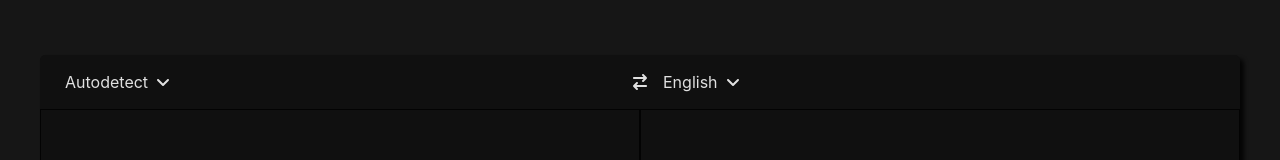
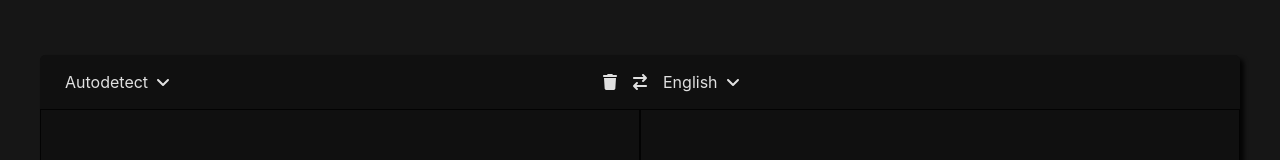
Before and after one commit to r0x00/HelperTranslator, a Vue app: page / in a window 1280 px wide. Shown: the part 120-280 px from the top of the page. Built offline with nearby package versions, Linux system fonts and the light colour scheme.

Commit message:
:green_heart: adding a clear textarea btn

```diff
--- a/src/components/VBoxContent.vue
+++ b/src/components/VBoxContent.vue
@@ -19,6 +19,7 @@ export default {
             dataTranslated: '',
             loadData: false,
             mimetype: { mimetype: 'application/json', extension: 'json' },
+            clearData: false
         }
     },
 
@@ -33,6 +34,8 @@ export default {
         },
         updateData (args) {
             if(this.changeLanguageType && args.type == 'changeLanguageType') return this.changeLanguageType = undefined;
+
+            if(args.type == 'clearData') return this.clearData = !this.clearData;
 
             this[args.type] = args.data;
 
@@ -101,7 +104,7 @@ export default {
 
             <VBoxHeader :languageTitleTranslate="languageTranslate && languageTranslate.lang" :languageTitleTranslated="languageTranslated && languageTranslated.lang"  :changeLanguageType="changeLanguageType" @updateData="updateData" />
             <div class="flex">
-                <VTextArea v-if="!changeLanguageType || changeLanguageType === 'translated'" position="left" :languageTranslate="languageTranslate" :languageTranslated="languageTranslated" @updateData="updateData"/>
+                <VTextArea v-if="!changeLanguageType || changeLanguageType === 'translated'" position="left" :clearData="clearData" :languageTranslate="languageTranslate" :languageTranslated="languageTranslated" @updateData="updateData"/>
                 <VTranslate v-if="changeLanguageType === 'translate'" changeLanguageType="languageTranslate" @updateData="updateData" />
 
 
--- a/src/components/VBoxHeader.vue
+++ b/src/components/VBoxHeader.vue
@@ -11,8 +11,10 @@ export default {
             this.$emit('updateData', { type: 'changeLanguageType', data: type });
         },
         switchLanguage () {
-            this.$emit('updateData', { type: 'switchLanguage'})
-
+            this.$emit('updateData', { type: 'switchLanguage'});
+        },
+        clearTextArea() {
+            this.$emit('updateData', { type: 'clearData' });
         }
     }
 }
@@ -20,9 +22,13 @@ export default {
 
 <template>
     <div class="vbox--header">
-        <div class="vselect" v-on:click="changeLanguage('translate')">
-            <p class="vselect--name">{{ !languageTitleTranslate ? 'Select Language' : languageTitleTranslate }}</p>
-            <font-awesome-icon :icon="['fas', 'angle-down']" />
+        <div class="vflex">
+            <div class="vselect" v-on:click="changeLanguage('translate')">
+                <p class="vselect--name">{{ !languageTitleTranslate ? 'Select Language' : languageTitleTranslate }}</p>
+                <font-awesome-icon :icon="['fas', 'angle-down']" />
+            </div>
+            <font-awesome-icon @click="clearTextArea" class="vselect--icon " :icon="['fas', 'trash']" />
+
         </div>
 
         <font-awesome-icon @click="switchLanguage" class="vselect--icon" :icon="['fas', 'arrow-right-arrow-left']" />
@@ -61,4 +67,10 @@ export default {
 .vselect--icon {
     cursor: pointer;
 }
+.vflex {
+    width:48%;
+    display: flex;
+    justify-content: space-between;
+    align-items: center;
+}
 </style>
--- a/src/components/VTextArea.vue
+++ b/src/components/VTextArea.vue
@@ -1,12 +1,13 @@
 <script>
     export default {
-        props: ['position', 'languageTranslate', 'languageTranslated', 'dataTranslated', 'loadData'],
+        props: ['position', 'languageTranslate', 'languageTranslated', 'dataTranslated', 'loadData', 'clearData'],
         data() {
             return {
                 textArea: this.position == 'right' ? this.dataTranslated : '',
                 count: 0,
                 isTyping: undefined,
-                load: this.loadData
+                load: this.loadData,
+                clearData: this.clearData
             }
         },
         methods: {
@@ -46,6 +47,14 @@
             },
             'loadData' (newVal, oldVal) {
                 if(oldVal != newVal) this.load = newVal
+            },
+            'clearData' (newVal, oldVal) {
+                if(oldVal != newVal) {
+                    this.textArea = '';
+                    this.$emit('updateData', { type: 'loadData', data: false });
+                    this.$emit('updateData', { type: 'dataTranslated', data: this.textArea });
+                    clearInterval(this.isTyping);
+                }
             }
         }
     }
--- a/src/main.js
+++ b/src/main.js
@@ -3,8 +3,8 @@ import './style.css'
 import App from './App.vue'
 import { library } from "@fortawesome/fontawesome-svg-core";
 import { FontAwesomeIcon } from "@fortawesome/vue-fontawesome";
-import { faArrowsUpDownLeftRight, faAngleDown, faArrowRightArrowLeft, faNoteSticky} from "@fortawesome/free-solid-svg-icons";
-library.add(faArrowsUpDownLeftRight, faAngleDown, faArrowRightArrowLeft, faNoteSticky);
+import { faArrowsUpDownLeftRight, faAngleDown, faArrowRightArrowLeft, faNoteSticky, faTrash} from "@fortawesome/free-solid-svg-icons";
+library.add(faArrowsUpDownLeftRight, faAngleDown, faArrowRightArrowLeft, faNoteSticky, faTrash);
 import 'vue3-toastify/dist/index.css';
 
 
```
